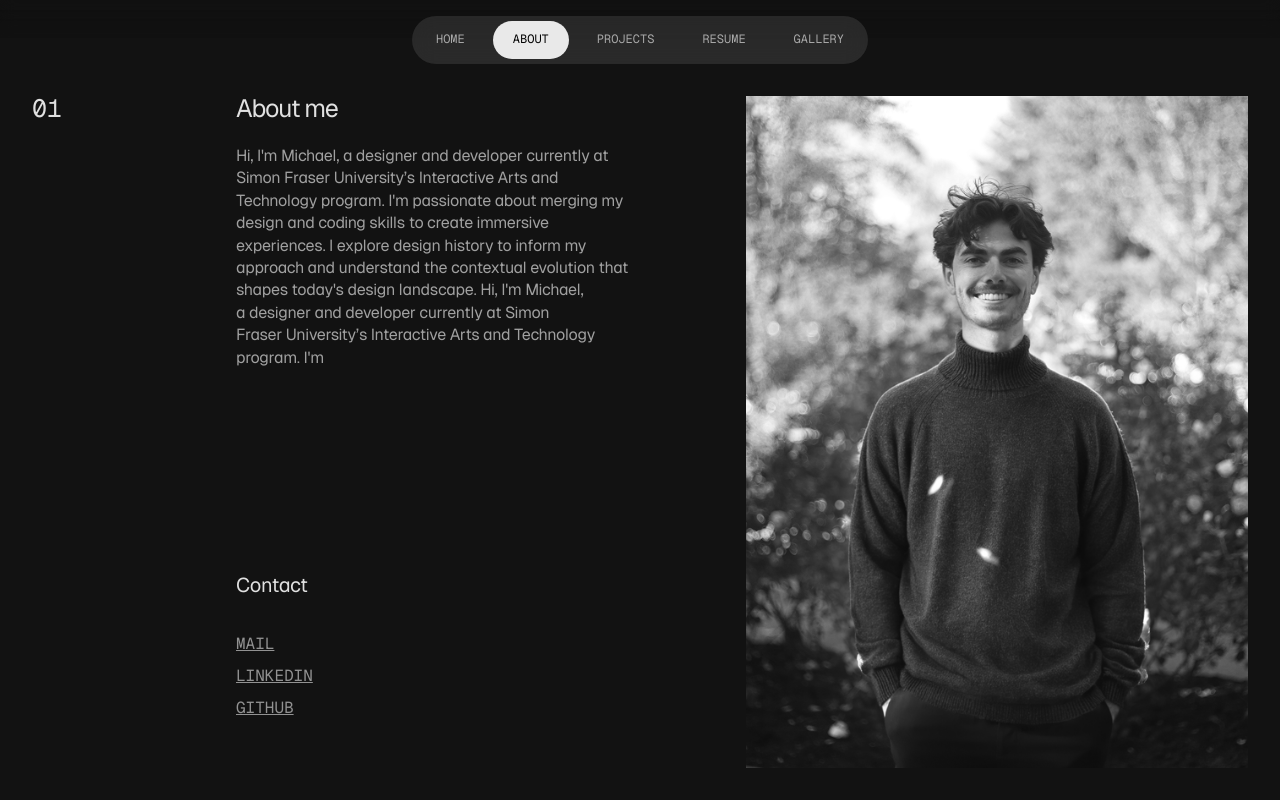
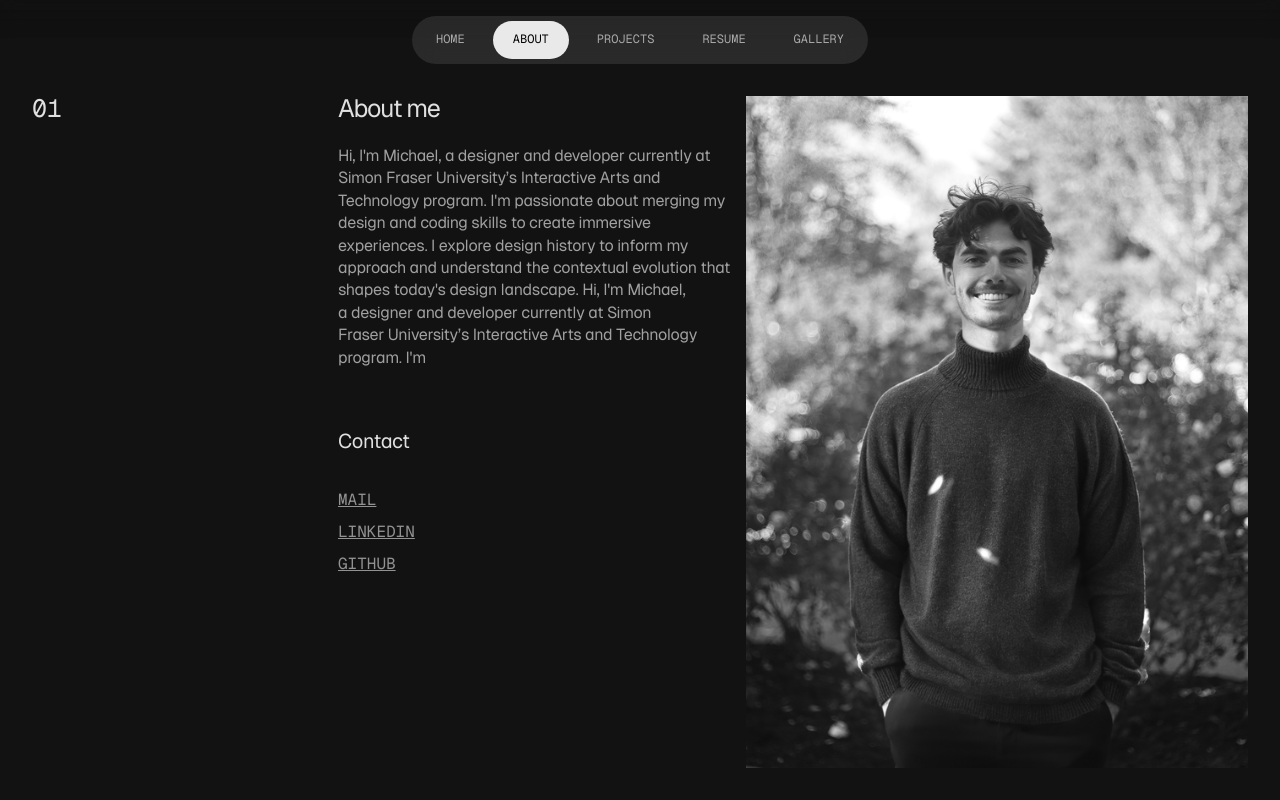
Before and after one commit to MichaelDresler/michaeldresler.github.io, a Next.js app: page /about in a window 1280 px wide. Built offline with nearby package versions, Linux system fonts and the light colour scheme.

Commit message:
padding cahnges

```diff
--- a/app/(a)/about/page.tsx
+++ b/app/(a)/about/page.tsx
@@ -19,7 +19,7 @@ export default function About() {
 
         <span className={`hidden lg:flex row-start-1 col-start-1 text-xl text-text-primary leading-[100%] ${geistMono.className}`}>01</span>
 
-        <div className="mt-8 sm:mt-0 flex flex-col flex-1 justify-between lg:gap-0 gap-12 lg:col-start-3 lg:col-span-4 lg:row-start-1  ">
+        <div className="mt-8 sm:mt-0 flex flex-col flex-1 justify-between lg:gap-0 gap-12 lg:col-start-4 lg:col-span-4 lg:row-start-1  ">
 
           <div>
             <h1 className="text-text-primary text-xl  leading-[100%]   tracking-[-0.05em] mb-4 md:mb-6">
@@ -38,7 +38,7 @@ export default function About() {
             </p>
           </div>
 
-          <ul className="flex flex-col gap-2  pb-12 ">
+          <ul className="flex flex-col gap-2  xl:pb-[12rem] ">
             <h2 className="md:text-lg text-text-primary tracking-[-0.02em] md:mb-6">Contact</h2>
             <li>
               <Link
```
